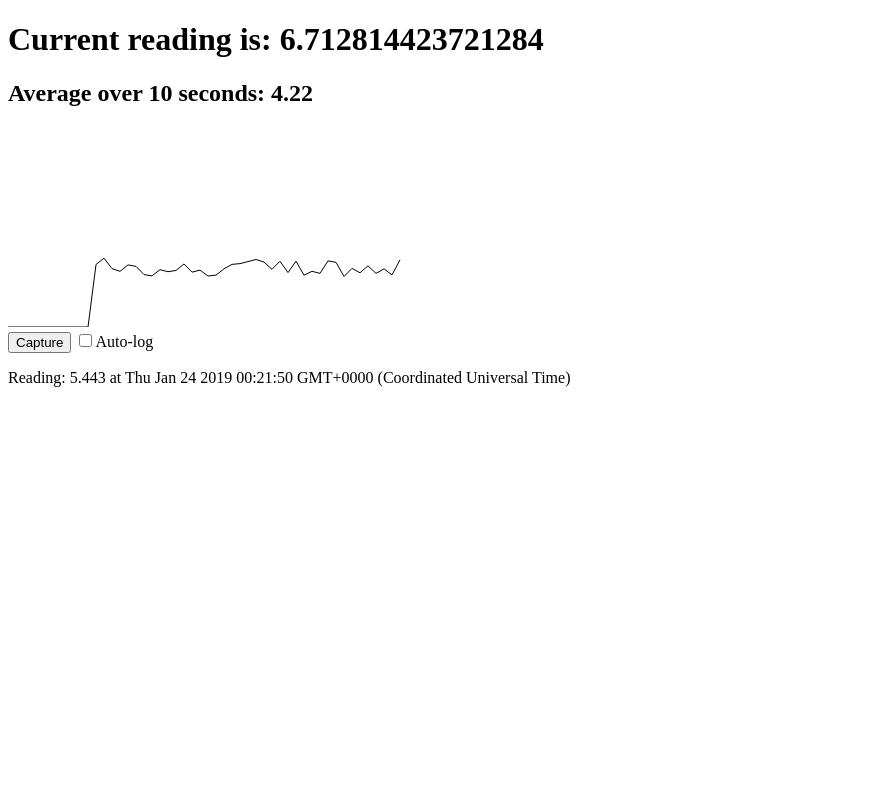
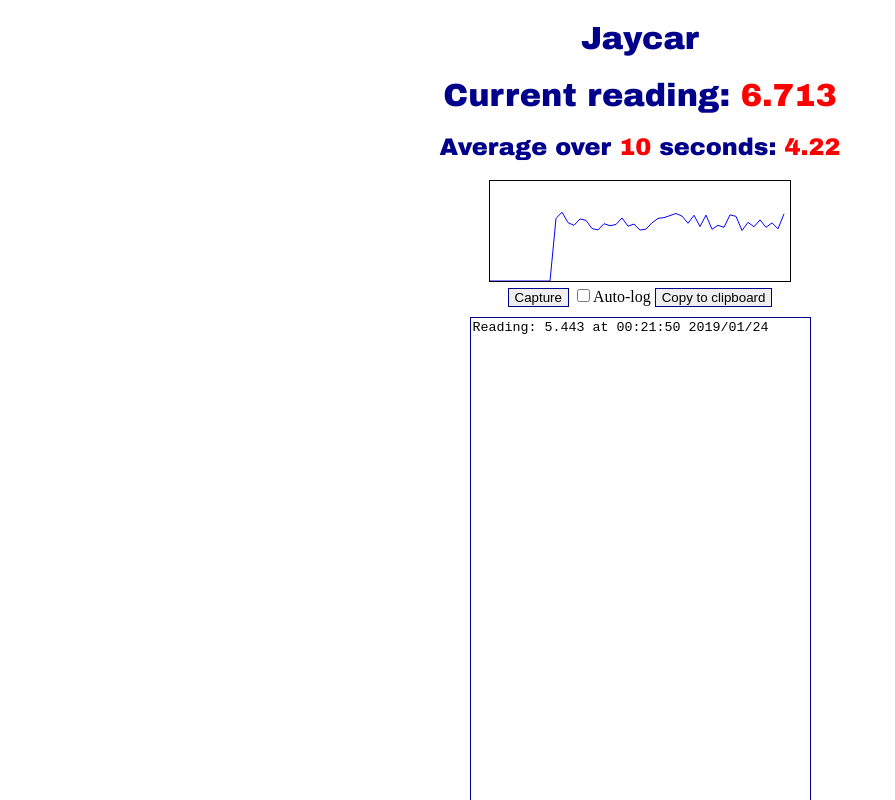
Before and after one commit to Jaycar-Electronics/Camping-Power-Meter, a plain HTML site: page webcode/index.html in a window 1280 px wide. Both pictures are taken after a click on the button "Capture". Shown: the top 800 px of the page, without its empty margins (0-895 px from the left). Drawn offline with Linux system fonts and the light colour scheme.

Commit message:
Update index.html

```diff
--- a/webcode/index.html
+++ b/webcode/index.html
@@ -1,7 +1,10 @@
 <!DOCTYPE HTML>
-<html>
-	<head>
+<html> <head> <title>CampingCurrentMeter</title>
+	<meta name="viewport" content="width=device-width, initial-scale=1.0, maximum-scale=1.0, user-scalable=0">
 	<script>
+/*
+This script runs on your phone via the ESP8266
+ */
 window.onload = function(){
 	//timescale in seconds
 	var time_scale = 10;
@@ -44,10 +47,11 @@
 		updatePage(data);
 	}
 	function updatePage(data){
-		reading_span.innerText = data;
+		reading_span.innerText = data.toFixed(3);
 		average_span.innerText = avg;
 		var dist = canvas.width / data_len;
 		ctx.clearRect(0, 0, canvas.width, canvas.height);
+		ctx.strokeStyle = "#0000FF";
 		ctx.moveTo(0, 0);
 		ctx.beginPath();
 		p = 0;
@@ -65,9 +69,17 @@
 	var button = document.getElementById('capture');
 	button.onclick = function(){
 		var d = new Date();
-		var p = document.createElement('p');
-		p.innerText = 'Reading: ' + datapoints.slice(-1)[0].toFixed(3) + ' at ' + d;
-		log.insertBefore(p,log.firstChild);
+		var dateString =
+			("0" + d.getHours()).slice(-2) + ":" +
+			("0" + d.getMinutes()).slice(-2) + ":" +
+			("0" + d.getSeconds()).slice(-2) + " " +
+			d.getFullYear() + "/" +
+			("0" + (d.getMonth()+1)).slice(-2) + "/" +
+			("0" + d.getDate()).slice(-2);
+
+		var innerText = 'Reading: ' + datapoints.slice(-1)[0].toFixed(3) + ' at ' + dateString + "\n" ;
+		log.value = innerText + log.value;
+		//log.insertBefore(p,log.firstChild);
 	};
 
 	var checkbox = document.getElementById('checkbox');
@@ -82,16 +94,36 @@
 	}
 }
 </script>
+<style>
+textarea{
+	margin-top: 10px;
+}
+h1,h2,h3,p{
+	font-family: "Arial Black", Gadget, sans-serif;
+	color: darkblue;
+}
+span{
+	color: red;
+}
+.form > button,textarea{
+
+	border: 1px solid darkblue;
+}
+</style>
 </head>
 <body>
-		<h1>Current reading is: <span id='reading'>0</span></h1>
+	<center>
+		<h1>Jaycar</h1>
+		<h1>Current reading: <span id='reading'>0</span></h1>
 		<h2> Average over <span id='sec'></span> seconds: <span id='average'>0</span></h2>
-		<canvas id='chart' width='400px;' height='200px;'>
-		</canvas>
-		<br>
+		<canvas id='chart' width='300px;' height='100px;' style='border: 1px solid black;'> </canvas>
+		<div class='form'>
 			<button id='capture'>Capture</button>
 			<input type='checkbox' id='checkbox'>Auto-log</input>
-		<div id='log'>
+			<button id='copier'>Copy to clipboard</button>
+			<br/>
+			<textarea id='log' cols='40' rows='60' readonly='true'></textarea>
 		</div>
+	</center>
 </body>
 </html>
```
Lines whose indentation alone changed are shown as unchanged.
